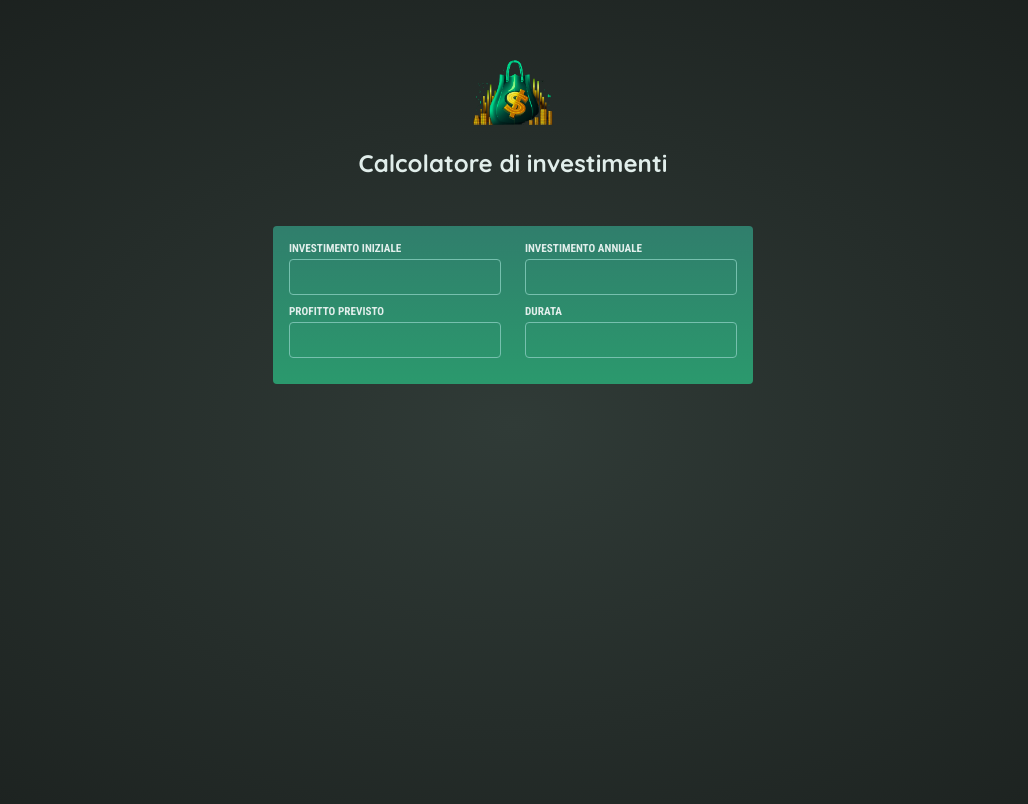
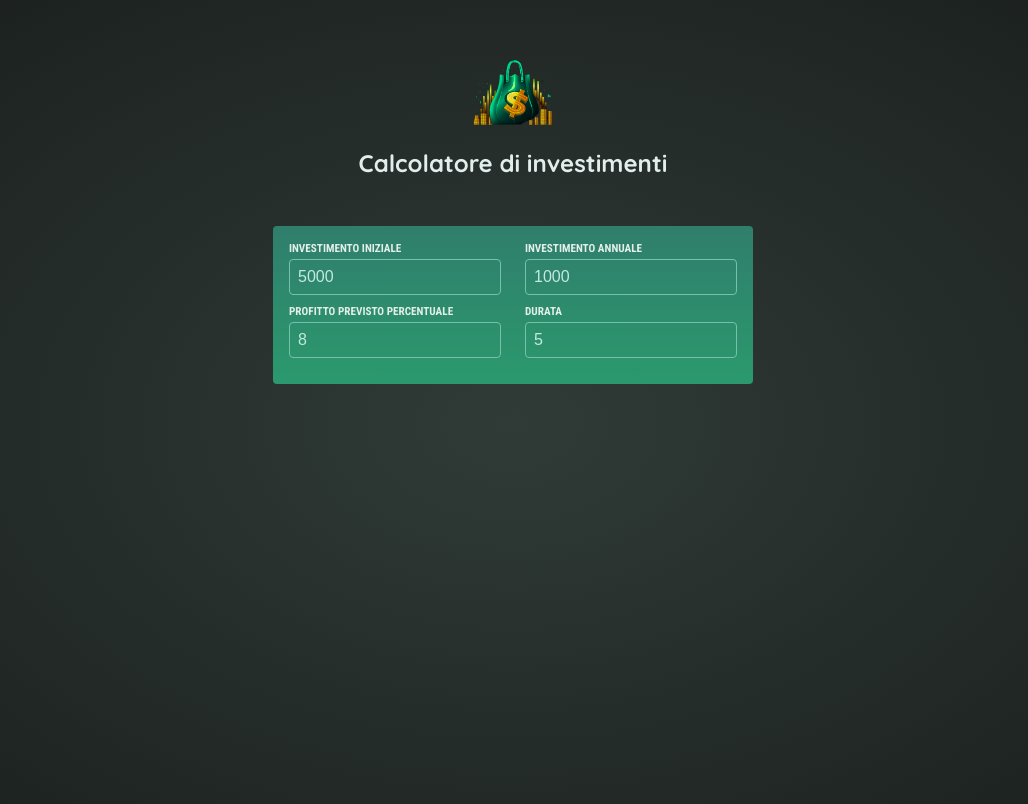
Before and after one commit to AleScla/react-investment-app, a React (Vite) app: page / in a window 1280 px wide. Shown: the top 804 px of the page, without its empty margins (127-1155 px from the left). Built offline with nearby package versions, Linux system fonts and the light colour scheme.

Commit message:
Aggiunta logica per salvare i dati degli input su App.jsx

```diff
--- a/src/App.jsx
+++ b/src/App.jsx
@@ -1,10 +1,31 @@
-import Header from './components/Header'
-import InputGroup from './components/InputGroup'
+import {useState} from 'react';
+import Header from './components/Header';
+import InputGroup from './components/InputGroup';
 function App() {
+  // "alzo" questo stato nell'app component perchè l'userInput mi
+  // servirà nei calcoli per stampare gli eventuali risultati.
+  const [userInput, setUserInput] = useState({
+    initialInvestment: 5000,
+    annualInvestment: 1000,
+    expectedReturn: 8,
+    duration: 5,
+  })
+  function inputHandle(key, value){
+    // il prevUserInput perchè in react è meglio non modificare direttamente
+    // la variabile iniziale ma crearne una copia
+    setUserInput(prevUserInput => {
+      return {
+        ...prevUserInput,
+        [key]: value, // sintassi di js per cambiare la singola coppia chiave/valore
+      }
+
+    })
+
+  }
   return (
     <>
       <Header/>
-      <InputGroup/>
+      <InputGroup inputHandle={inputHandle} userInput={userInput}/>
     </>
   )
 }
--- a/src/components/InputGroup.jsx
+++ b/src/components/InputGroup.jsx
@@ -1,24 +1,32 @@
-export default function InputGroup(){
+export default function InputGroup({inputHandle, userInput}){
     return(
         <section id="user-input">
             <div className="input-group">
                 <div>
                     <label>Investimento iniziale</label>
-                    <input type="text" />
+                    <input type="number" required
+                    value={userInput.initialInvestment}
+                    onChange={(event)=> inputHandle('initialInvestment', event.target.value)} />
                 </div>
                 <div>
                     <label>Investimento annuale</label>
-                    <input type="text" />
+                    <input type="number" required
+                    value={userInput.annualInvestment}
+                    onChange={(event)=> inputHandle('annualInvestment', event.target.value)}/>
                 </div>
             </div>
             <div className="input-group">
                 <div>
-                    <label>Profitto previsto</label>
-                    <input type="text" />
+                    <label>Profitto previsto percentuale</label>
+                    <input type="number" required
+                    value={userInput.expectedReturn}
+                    onChange={(event)=> inputHandle('expectedReturn', event.target.value)}/>
                 </div>
                 <div>
                     <label>Durata</label>
-                    <input type="text" />
+                    <input type="number" required min='1'
+                    value={userInput.duration}
+                    onChange={(event)=> inputHandle('duration', event.target.value)} />
                 </div>
             </div>
         </section>
```
